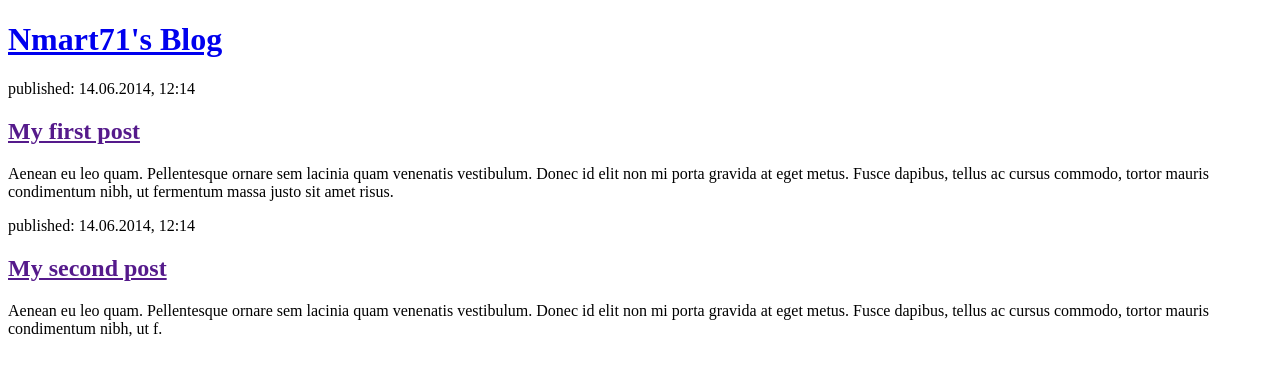
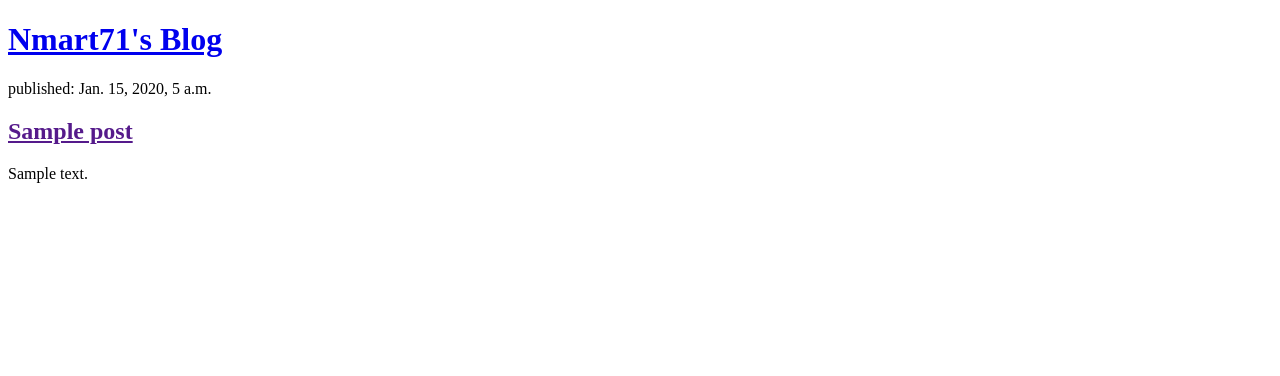
Before and after one commit to nmartinez71/django-sdev, a Django app: page / in a window 1280 px wide. Shown: the top 376 px of the page. Run offline with Django 5.2, Linux system fonts and the light colour scheme; tables that the repository leaves empty hold one stand-in row (values such as "Sample post"); parts of the project's set-up code (start-up, migrations or seed data) failed here and were passed over.

Commit message:
Django templates

```diff
--- a/blog/templates/blog/post_list.html
+++ b/blog/templates/blog/post_list.html
@@ -8,16 +8,11 @@
             <h1><a href="/">Nmart71's Blog</a></h1>
         </header>
 
+        {% for post in posts %}
         <article>
-            <time>published: 14.06.2014, 12:14</time>
-            <h2><a href="">My first post</a></h2>
-            <p>Aenean eu leo quam. Pellentesque ornare sem lacinia quam venenatis vestibulum. Donec id elit non mi porta gravida at eget metus. Fusce dapibus, tellus ac cursus commodo, tortor mauris condimentum nibh, ut fermentum massa justo sit amet risus.</p>
+            <time>published: {{ post.published_date }}</time>
+            <h2><a href="">{{ post.title }}</a></h2>
+            <p>{{ post.text|linebreaksbr }}</p>
         </article>
-
-        <article>
-            <time>published: 14.06.2014, 12:14</time>
-            <h2><a href="">My second post</a></h2>
-            <p>Aenean eu leo quam. Pellentesque ornare sem lacinia quam venenatis vestibulum. Donec id elit non mi porta gravida at eget metus. Fusce dapibus, tellus ac cursus commodo, tortor mauris condimentum nibh, ut f.</p>
-        </article>
-    </body>
+        {% endfor %}
 </html>
--- a/blog/views.py
+++ b/blog/views.py
@@ -1,4 +1,3 @@
-blog/views.py
 from django.shortcuts import render
 from django.utils import timezone
 from .models import Post
```
